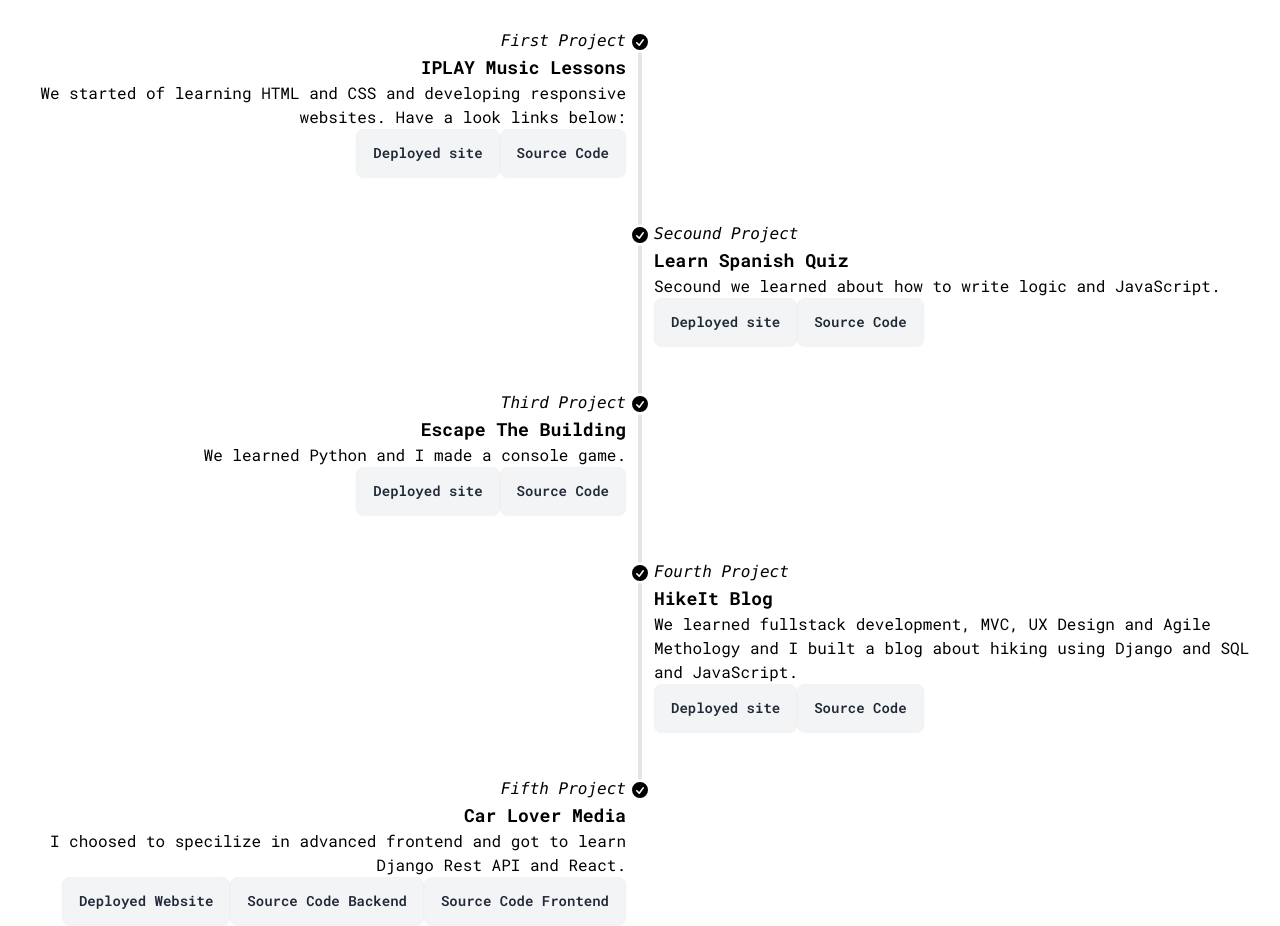
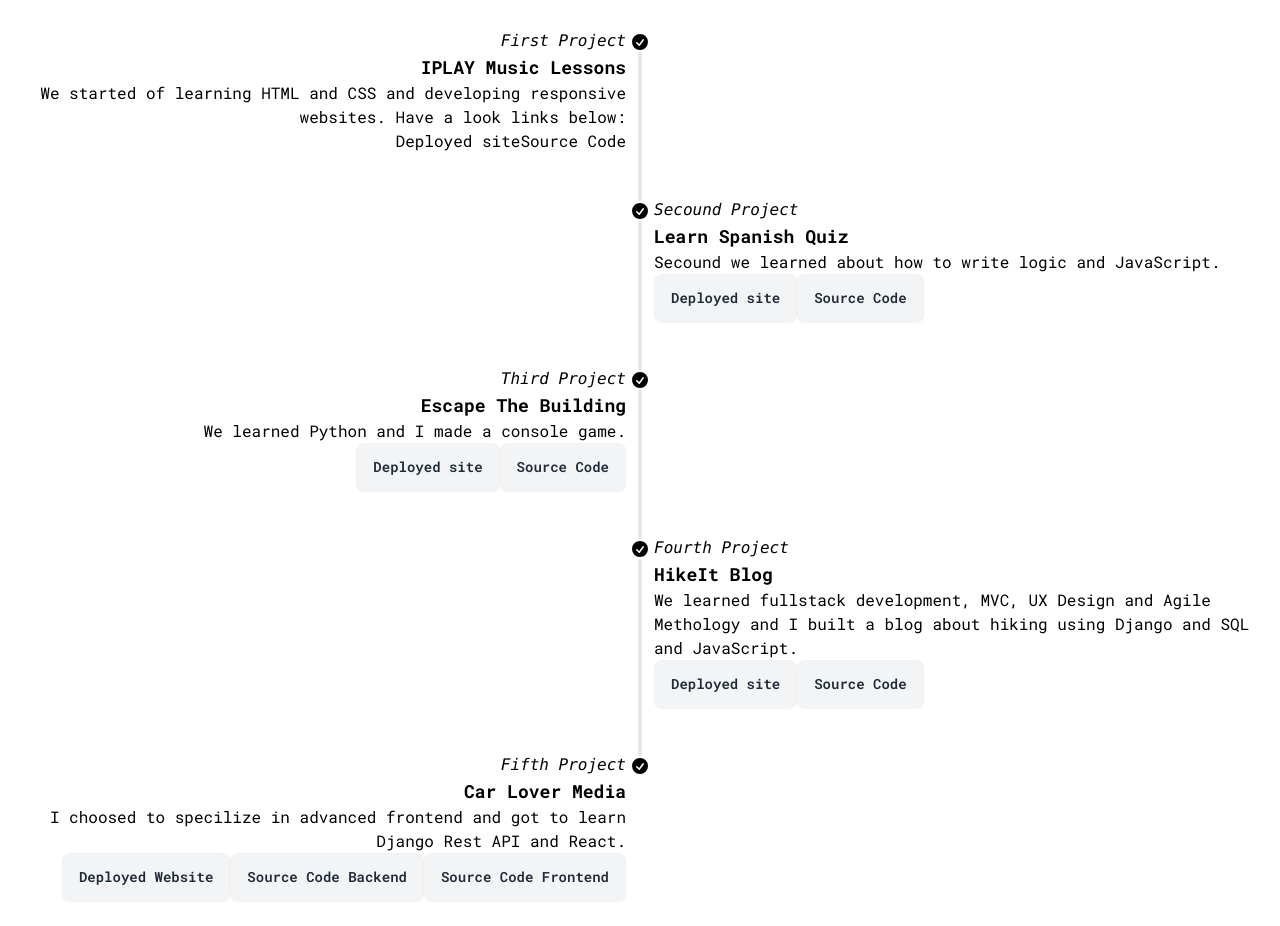
Before and after one commit to EmanuelGustafzon/portfolio, a Next.js app in the folder portfolio/: page / in a window 1280 px wide. Shown: the part 960-1886 px from the top of the page. Built offline with nearby package versions, Linux system fonts and the light colour scheme.

Commit message:
Update Experience.jsx
Test without button just link

```diff
--- a/portfolio/components/Experience.jsx
+++ b/portfolio/components/Experience.jsx
@@ -13,8 +13,8 @@ const Experience = () => {
       We started of learning HTML and CSS and developing responsive websites.
       Have a look links below:
       <div>
-      <button className="btn py-2 bg-gray-100"> <Link href="https://emanuelgustafzon.github.io/Milestone-project-1-music-lessons/">Deployed site</Link> </button>
-      <button className="btn py-2 bg-gray-100"> <Link href="https://github.com/EmanuelGustafzon/Milestone-project-1-music-lessons">Source Code</Link></button>
+       <Link href="https://emanuelgustafzon.github.io/Milestone-project-1-music-lessons/">Deployed site</Link>
+       <Link href="https://github.com/EmanuelGustafzon/Milestone-project-1-music-lessons">Source Code</Link>
       </div>
     </div>
     <hr/>
```
